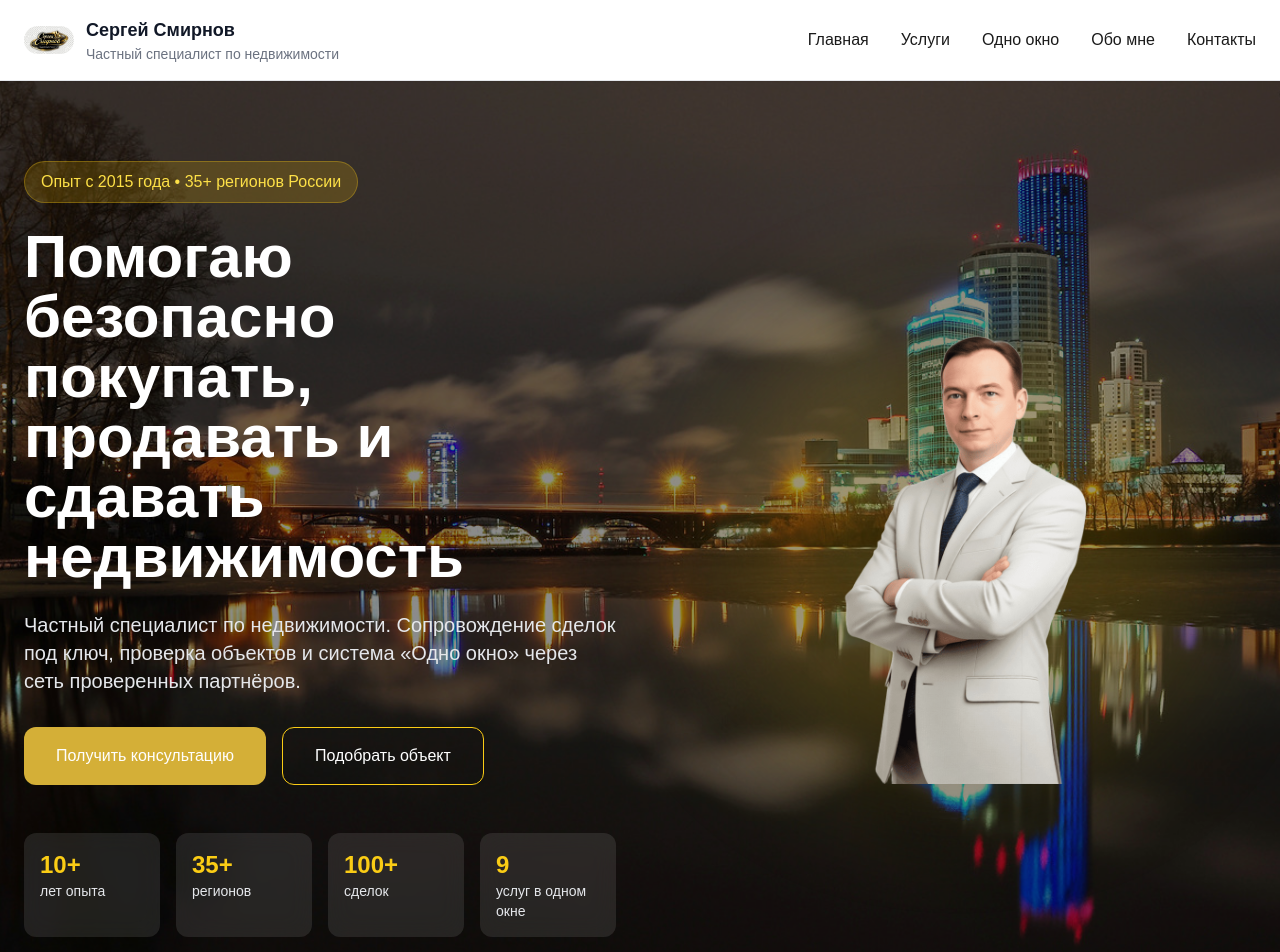
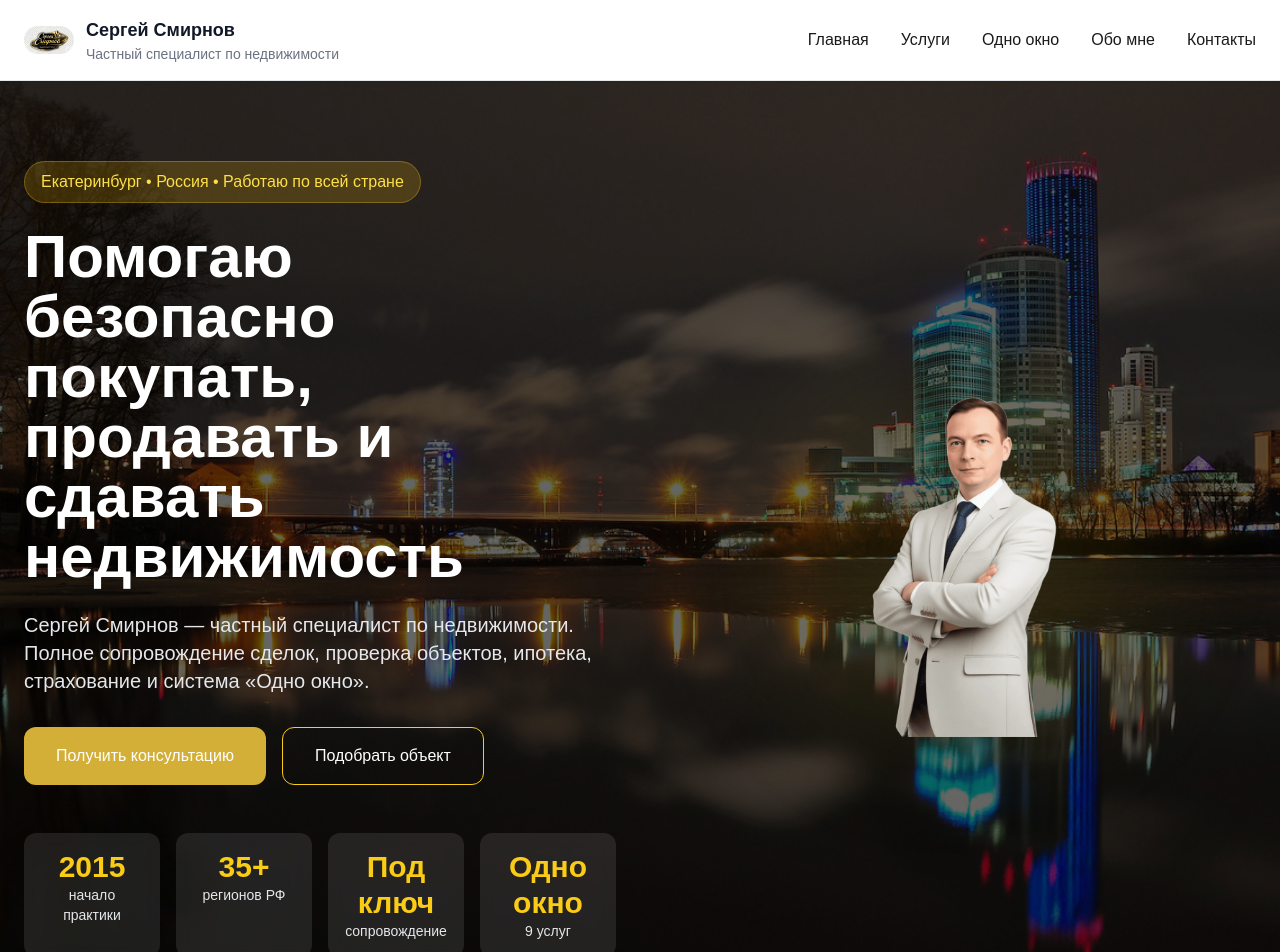
Before and after one commit to kvartirkavip2020-coder/smirnovprofi-site, a Next.js app: page / in a window 1280 px wide. Shown: the top 952 px of the page. Built offline with nearby package versions, Linux system fonts and the light colour scheme.

Commit message:
Update Hero.tsx

```diff
--- a/components/Hero.tsx
+++ b/components/Hero.tsx
@@ -4,7 +4,6 @@ export default function Hero() {
   return (
     <section className="relative min-h-[90vh] flex items-center overflow-hidden">
 
-      {/* Фоновое изображение */}
       <Image
         src="/ekaterinburg.jpg"
         alt="Екатеринбург"
@@ -13,18 +12,17 @@ export default function Hero() {
         className="object-cover"
       />
 
-      {/* Затемнение */}
-      <div className="absolute inset-0 bg-black/45" />
+      <div className="absolute inset-0 bg-black/60" />
 
       <div className="relative z-10 max-w-7xl mx-auto px-6 py-20 w-full">
 
         <div className="grid lg:grid-cols-2 gap-12 items-center">
 
-          {/* Текст */}
+          {/* Левая колонка */}
           <div>
 
-            <div className="inline-block mb-6 px-4 py-2 rounded-full bg-yellow-500/20 text-yellow-300 border border-yellow-400/30">
-              Опыт с 2015 года • 35+ регионов России
+            <div className="inline-flex items-center gap-2 mb-6 px-4 py-2 rounded-full bg-yellow-500/20 text-yellow-300 border border-yellow-400/30">
+              Екатеринбург • Россия • Работаю по всей стране
             </div>
 
             <h1 className="text-5xl lg:text-6xl font-bold text-white leading-tight">
@@ -33,10 +31,9 @@ export default function Hero() {
             </h1>
 
             <p className="mt-6 text-xl text-gray-200 max-w-2xl">
-              Частный специалист по недвижимости.
-              Сопровождение сделок под ключ,
-              проверка объектов и система
-              «Одно окно» через сеть проверенных партнёров.
+              Сергей Смирнов — частный специалист по недвижимости.
+              Полное сопровождение сделок, проверка объектов,
+              ипотека, страхование и система «Одно окно».
             </p>
 
             <div className="mt-8 flex flex-wrap gap-4">
@@ -51,42 +48,43 @@ export default function Hero() {
 
             </div>
 
-            {/* Преимущества */}
+            {/* Цифры доверия */}
+
             <div className="grid grid-cols-2 md:grid-cols-4 gap-4 mt-12">
 
-              <div className="bg-white/10 backdrop-blur-md p-4 rounded-xl">
-                <div className="text-2xl font-bold text-yellow-400">
-                  10+
+              <div className="bg-white/10 backdrop-blur p-4 rounded-xl text-center">
+                <div className="text-3xl font-bold text-yellow-400">
+                  2015
                 </div>
                 <div className="text-sm text-gray-200">
-                  лет опыта
+                  начало практики
                 </div>
               </div>
 
-              <div className="bg-white/10 backdrop-blur-md p-4 rounded-xl">
-                <div className="text-2xl font-bold text-yellow-400">
+              <div className="bg-white/10 backdrop-blur p-4 rounded-xl text-center">
+                <div className="text-3xl font-bold text-yellow-400">
                   35+
                 </div>
                 <div className="text-sm text-gray-200">
-                  регионов
+                  регионов РФ
                 </div>
               </div>
 
-              <div className="bg-white/10 backdrop-blur-md p-4 rounded-xl">
-                <div className="text-2xl font-bold text-yellow-400">
-                  100+
+              <div className="bg-white/10 backdrop-blur p-4 rounded-xl text-center">
+                <div className="text-3xl font-bold text-yellow-400">
+                  Под ключ
                 </div>
                 <div className="text-sm text-gray-200">
-                  сделок
+                  сопровождение
                 </div>
               </div>
 
-              <div className="bg-white/10 backdrop-blur-md p-4 rounded-xl">
-                <div className="text-2xl font-bold text-yellow-400">
-                  9
+              <div className="bg-white/10 backdrop-blur p-4 rounded-xl text-center">
+                <div className="text-3xl font-bold text-yellow-400">
+                  Одно окно
                 </div>
                 <div className="text-sm text-gray-200">
-                  услуг в одном окне
+                  9 услуг
                 </div>
               </div>
 
@@ -94,19 +92,21 @@ export default function Hero() {
 
           </div>
 
-          {/* Фото */}
+          {/* Правая колонка */}
+
           <div className="hidden lg:flex justify-center">
 
             <div className="relative">
 
-              <div className="absolute inset-0 bg-yellow-500/20 blur-3xl rounded-full" />
+              <div className="absolute inset-0 bg-yellow-500/10 blur-3xl rounded-full" />
 
               <Image
                 src="/sergey-smirnov.png"
                 alt="Сергей Смирнов"
-                width={500}
-                height={650}
-                className="relative z-10"
+                width={380}
+                height={520}
+                priority
+                className="relative z-10 object-contain"
               />
 
             </div>
```
